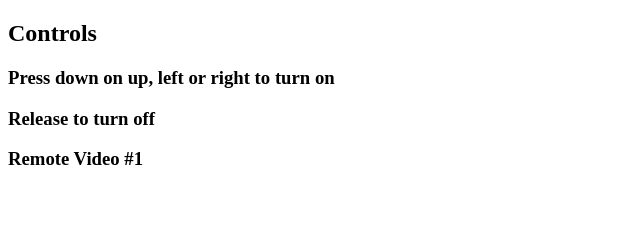
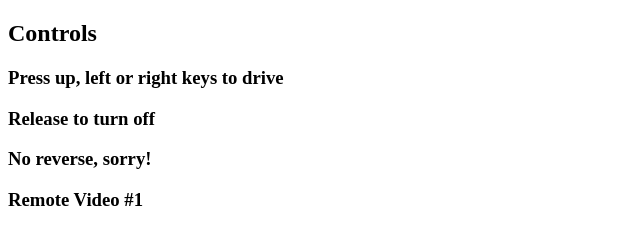
Before and after one commit to ivtpz/rpi-web-client, a website: page index.html in a window 1280 px wide. Shown: the whole page, without its empty margins (0-640 px from the left). Drawn offline with nearby package versions, Linux system fonts and the light colour scheme; files that its build step writes are made by us from their sources.

Commit message:
Update instructions

```diff
--- a/index.html
+++ b/index.html
@@ -4,15 +4,15 @@
   <meta charset="UTF-8">
   <meta name="viewport" content="width=device-width, initial-scale=1.0">
   <meta http-equiv="X-UA-Compatible" content="ie=edge">
-  <script type="text/javascript" src="js/bootstrap.js"></script>
   <script type="text/javascript" src="janus.nojquery.js" ></script>
   <script src="bundle.js"></script>
   <title>Remote Control</title>
 </head>
 <body>
   <h2>Controls</h2>
-  <h3>Press down on up, left or right to turn on</h3>
+  <h3>Press up, left or right keys to drive</h3>
   <h3>Release to turn off</h3>
+  <h3>No reverse, sorry!</h3>
 
   <div class="col-md-4">
     <div class="panel panel-default">
```
